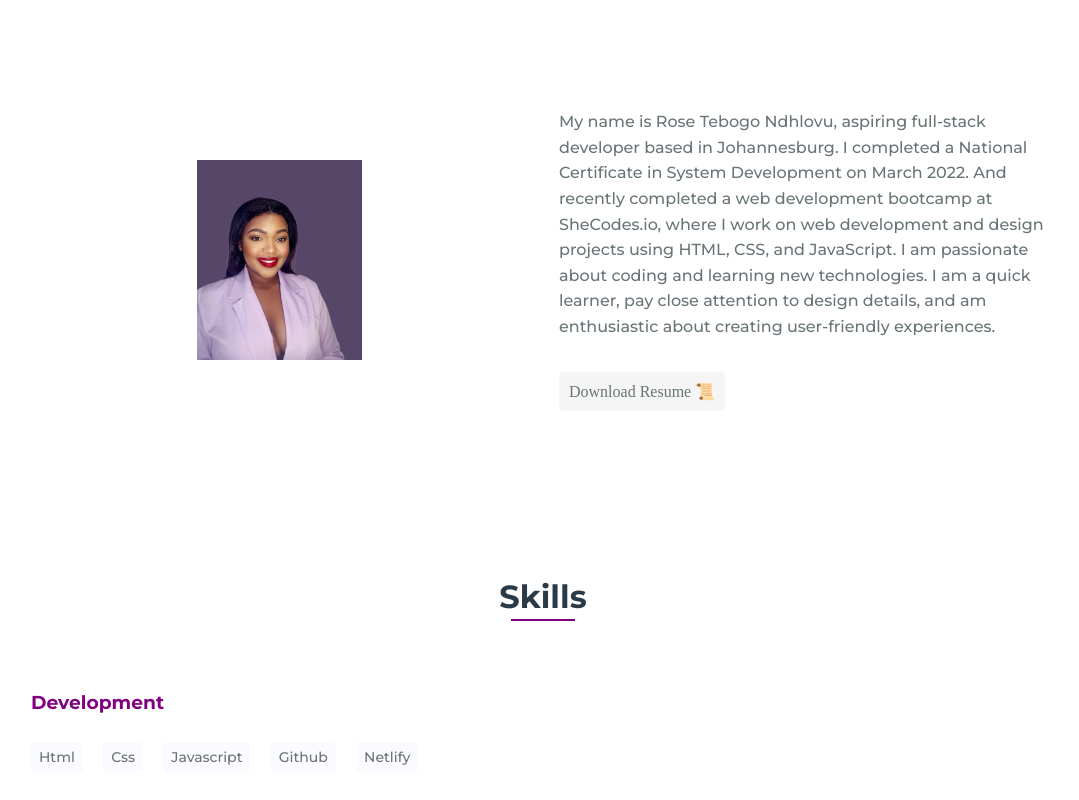
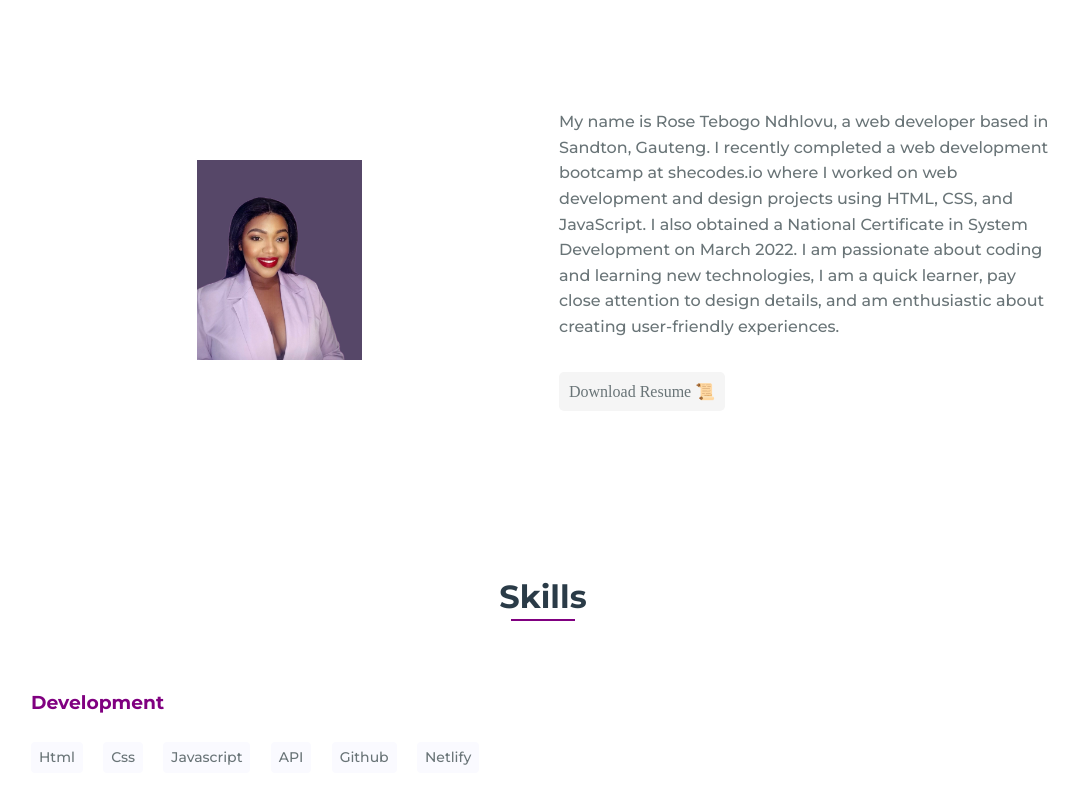
Before and after one commit to rosesweetroux02/Portfolio-Website, a plain HTML site: page index.html in a window 1280 px wide. Shown: the part 886-1686 px from the top of the page, without its empty margins (97-1176 px from the left). Drawn offline with nearby package versions, Linux system fonts and the light colour scheme.

Commit message:
Added API

```diff
--- a/index.html
+++ b/index.html
@@ -65,11 +65,11 @@
           <div>
 
             <p class="about__text">
-              My name is Rose Tebogo Ndhlovu, aspiring full-stack developer based in Johannesburg.
-              I completed a National Certificate in System Development on March 2022. And recently
-              completed a web development bootcamp at SheCodes.io, where I work on web
-              development and design projects using HTML, CSS, and JavaScript.
-              I am passionate about coding and learning new technologies. I am
+              My name is Rose Tebogo Ndhlovu, a web developer based in Sandton, Gauteng.
+              I recently completed a web development bootcamp at shecodes.io where I
+              worked on web development and design projects using HTML, CSS, and
+              JavaScript. I also obtained a National Certificate in System Development on
+              March 2022. I am passionate about coding and learning new technologies, I am
               a quick learner, pay close attention to design details, and am enthusiastic about
               creating user-friendly experiences.
 
@@ -89,6 +89,7 @@
             <span class="skills__name">Html</span>
             <span class="skills__name">Css</span>
             <span class="skills__name">Javascript</span>
+             <span class="skills__name">API</span>
             <span class="skills__name">Github</span>
             <span class="skills__name">Netlify</span>
           </div>
```
